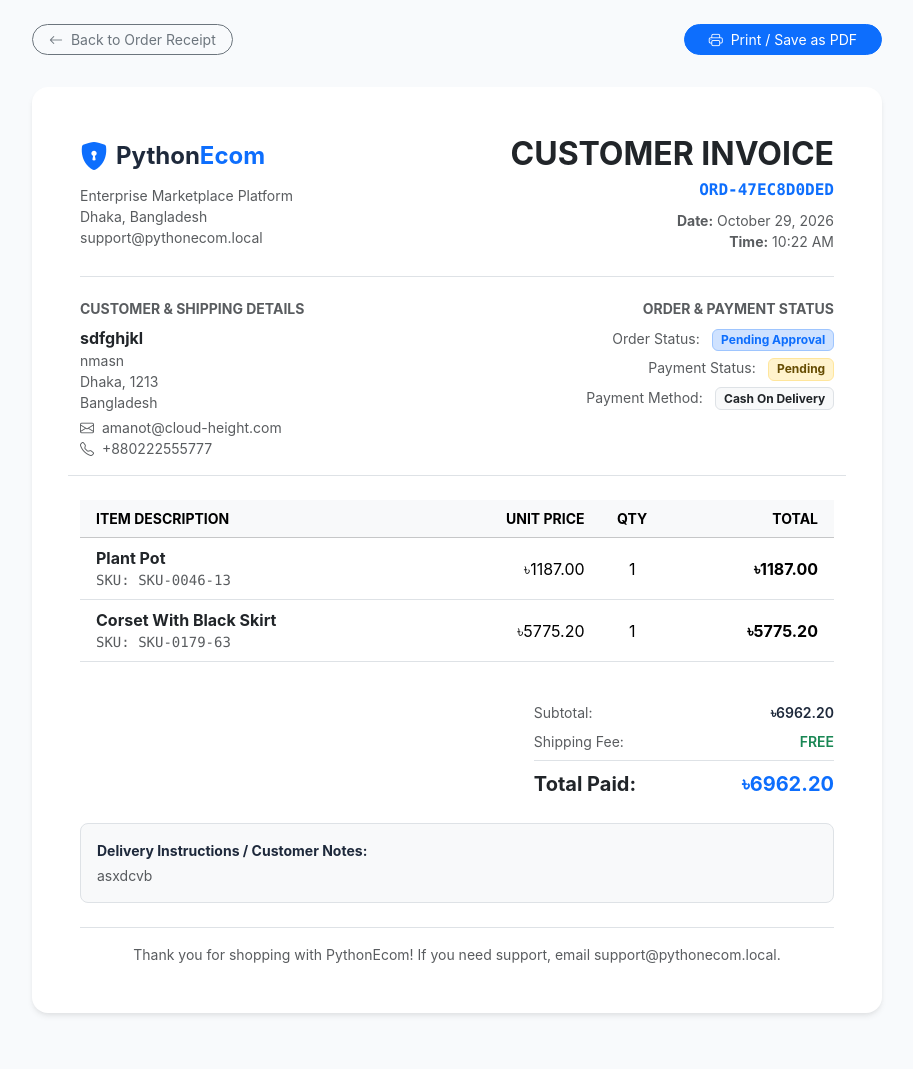
After one commit to alimranedx/pythonecom, a Django app: page /orders/invoice/ORD-47EC8D0DED/ in a window 1280 px wide. The commit adds this page. Shown: the whole page, without its empty margins (183-1096 px from the left). Run offline with Django 5.2, Linux system fonts and the light colour scheme; a user stored in the database is signed in; data comes from the database, SQL or seed files in the repository; data that the repository does not hold is empty.

Commit message:
fix(orders): add customer-facing invoice route with IDOR protection and link from confirmation and order history

```diff
--- a/orders/urls.py
+++ b/orders/urls.py
@@ -6,4 +6,5 @@ urlpatterns = [
     path('confirmation/<str:order_number>/', views.order_confirmation, name='order_confirmation'),
     path('bkash/callback/', views.bkash_callback, name='bkash_callback'),
     path('bkash/retry/<str:order_number>/', views.retry_bkash_payment, name='retry_bkash_payment'),
+    path('invoice/<str:order_number>/', views.order_invoice, name='order_invoice'),
 ]
--- a/orders/views.py
+++ b/orders/views.py
@@ -210,3 +210,19 @@ def retry_bkash_payment(request, order_number):
         err_msg = bkash_res.get('message', 'Unable to reach bKash gateway.')
         messages.error(request, f"bKash Gateway Notice: {err_msg}")
         return redirect('order_confirmation', order_number=order.order_number)
+
+
+def order_invoice(request, order_number):
+    """
+    Renders customer-facing printable order invoice.
+    Protected with IDOR validation (scoped to order owner, authorized session, or staff).
+    """
+    order = get_object_or_404(Order.objects.prefetch_related('items__product'), order_number=order_number)
+    if order.user:
+        if order.user != request.user and not (request.user.is_authenticated and request.user.is_staff):
+            raise PermissionDenied("You do not have permission to view this invoice.")
+    else:
+        if request.session.get('last_order_number') != order.order_number and not (request.user.is_authenticated and request.user.is_staff):
+            raise PermissionDenied("You do not have permission to view this invoice.")
+
+    return render(request, 'orders/invoice.html', {'order': order})
--- a/templates/accounts/orders.html
+++ b/templates/accounts/orders.html
@@ -53,7 +53,7 @@
                                     <span class="badge bg-light text-dark border d-block mb-1">{{ order.get_payment_method_display }}</span>{% if order.transaction_id %}<span class="badge bg-danger-subtle text-danger font-monospace border border-danger-subtle d-inline-block small" title="bKash TrxID"><i class="bi bi-receipt me-1"></i>{{ order.transaction_id }}</span>{% endif %}
                                 </td>
                                 <td class="text-end pe-4">
-                                    <a href="{% url 'order_confirmation' order.order_number %}" class="btn btn-sm btn-outline-primary rounded-pill">
+                                    <a href="{% url 'order_invoice' order.order_number %}" target="_blank" class="btn btn-sm btn-outline-secondary rounded-pill me-1" title="Print Invoice"><i class="bi bi-printer"></i></a><a href="{% url 'order_confirmation' order.order_number %}" class="btn btn-sm btn-outline-primary rounded-pill">
                                         View Details
                                     </a>
                                 </td>
--- a/templates/orders/confirmation.html
+++ b/templates/orders/confirmation.html
@@ -240,7 +240,7 @@
                     <a href="{% url 'home' %}" class="btn btn-primary rounded-pill px-4">
                         <i class="bi bi-house me-1"></i> Back to Marketplace
                     </a>
-                    <a href="{% url 'admin_order_invoice' order.pk %}" target="_blank" class="btn btn-outline-secondary rounded-pill px-4">
+                    <a href="{% url 'order_invoice' order.order_number %}" target="_blank" class="btn btn-outline-secondary rounded-pill px-4">
                         <i class="bi bi-printer me-1"></i> Print Invoice
                     </a>
                     {% if request.user.is_authenticated and not request.user.is_staff %}
--- /dev/null
+++ b/templates/orders/invoice.html
@@ -0,0 +1,191 @@
+<!DOCTYPE html>
+<html lang="en">
+<head>
+    <meta charset="UTF-8">
+    <meta name="viewport" content="width=device-width, initial-scale=1.0">
+    <title>Invoice {{ order.order_number }} | PythonEcom</title>
+    <link href="https://cdn.jsdelivr.net/npm/bootstrap@5.3.3/dist/css/bootstrap.min.css" rel="stylesheet">
+    <link href="https://cdn.jsdelivr.net/npm/bootstrap-icons@1.11.3/font/bootstrap-icons.min.css" rel="stylesheet">
+    <style>
+        body {
+            background-color: #f8fafc;
+            font-family: -apple-system, BlinkMacSystemFont, "Segoe UI", Roboto, "Helvetica Neue", Arial, sans-serif;
+            color: #1e293b;
+        }
+        .invoice-card {
+            max-width: 850px;
+            margin: 2rem auto;
+            background: #ffffff;
+            border-radius: 16px;
+            box-shadow: 0 4px 6px -1px rgba(0, 0, 0, 0.08), 0 2px 4px -1px rgba(0, 0, 0, 0.04);
+            padding: 3rem;
+        }
+        @media print {
+            body {
+                background: #ffffff;
+            }
+            .no-print {
+                display: none !important;
+            }
+            .invoice-card {
+                box-shadow: none;
+                margin: 0;
+                padding: 0;
+                max-width: 100%;
+            }
+        }
+    </style>
+</head>
+<body>
+    <div class="container py-4">
+        <!-- Action Buttons (Hidden when printed) -->
+        <div class="d-flex justify-content-between align-items-center mb-4 no-print" style="max-width: 850px; margin: 0 auto;">
+            <a href="{% url 'order_confirmation' order.order_number %}" class="btn btn-outline-secondary btn-sm rounded-pill px-3">
+                <i class="bi bi-arrow-left me-1"></i> Back to Order Receipt
+            </a>
+            <button onclick="window.print()" class="btn btn-primary btn-sm rounded-pill px-4">
+                <i class="bi bi-printer me-1"></i> Print / Save as PDF
+            </button>
+        </div>
+
+        <!-- Printable Invoice -->
+        <div class="invoice-card">
+            <!-- Header -->
+            <div class="d-flex justify-content-between align-items-start border-bottom pb-4 mb-4">
+                <div>
+                    <div class="d-flex align-items-center gap-2 mb-2">
+                        <i class="bi bi-shield-lock-fill text-primary fs-3"></i>
+                        <span class="fs-4 fw-bold">Python<span class="text-primary">Ecom</span></span>
+                    </div>
+                    <small class="text-muted d-block">Enterprise Marketplace Platform</small>
+                    <small class="text-muted d-block">Dhaka, Bangladesh</small>
+                    <small class="text-muted d-block">support@pythonecom.local</small>
+                </div>
+                <div class="text-end">
+                    <h2 class="fw-bold text-dark mb-1">CUSTOMER INVOICE</h2>
+                    <span class="font-monospace text-primary fw-bold fs-6">{{ order.order_number }}</span>
+                    <div class="mt-2 small text-muted">
+                        <div><strong>Date:</strong> {{ order.created_at|date:"F d, Y" }}</div>
+                        <div><strong>Time:</strong> {{ order.created_at|date:"h:i A" }}</div>
+                    </div>
+                </div>
+            </div>
+
+            <!-- Customer & Payment Details -->
+            <div class="row g-4 mb-4 pb-3 border-bottom">
+                <div class="col-6">
+                    <h6 class="fw-bold text-muted text-uppercase small mb-2">Customer & Shipping Details</h6>
+                    <div class="fw-bold text-dark fs-6">{{ order.full_name }}</div>
+                    <div class="small text-muted">{{ order.street_address }}</div>
+                    <div class="small text-muted">{{ order.city }}{% if order.postal_code %}, {{ order.postal_code }}{% endif %}</div>
+                    <div class="small text-muted">{{ order.country }}</div>
+                    <div class="small text-muted mt-1"><i class="bi bi-envelope me-1"></i> {{ order.email }}</div>
+                    <div class="small text-muted"><i class="bi bi-telephone me-1"></i> {{ order.phone }}</div>
+                </div>
+                <div class="col-6 text-end">
+                    <h6 class="fw-bold text-muted text-uppercase small mb-2">Order & Payment Status</h6>
+                    <div class="mb-1">
+                        <span class="small text-muted me-2">Order Status:</span>
+                        <span class="badge bg-primary-subtle text-primary border border-primary-subtle">
+                            {{ order.get_status_display }}
+                        </span>
+                    </div>
+                    <div class="mb-1">
+                        <span class="small text-muted me-2">Payment Status:</span>
+                        {% if order.payment_status == 'paid' %}
+                            <span class="badge bg-success-subtle text-success border border-success-subtle">
+                                <i class="bi bi-check-circle me-1"></i>Paid
+                            </span>
+                        {% elif order.payment_status == 'failed' %}
+                            <span class="badge bg-danger-subtle text-danger border border-danger-subtle">Failed</span>
+                        {% else %}
+                            <span class="badge bg-warning-subtle text-warning-emphasis border border-warning-subtle">{{ order.get_payment_status_display }}</span>
+                        {% endif %}
+                    </div>
+                    <div>
+                        <span class="small text-muted me-2">Payment Method:</span>
+                        <span class="badge bg-light text-dark border">{{ order.get_payment_method_display }}</span>
+                    </div>
+                    {% if order.transaction_id %}
+                    <div class="mt-2">
+                        <span class="small text-muted me-2">bKash TrxID:</span>
+                        <code class="fw-bold text-danger fs-6">{{ order.transaction_id }}</code>
+                    </div>
+                    {% endif %}
+                </div>
+            </div>
+
+            <!-- Itemized Table -->
+            <div class="table-responsive mb-4">
+                <table class="table align-middle">
+                    <thead class="table-light">
+                        <tr class="small text-uppercase">
+                            <th class="ps-3">Item Description</th>
+                            <th class="text-end">Unit Price</th>
+                            <th class="text-center">Qty</th>
+                            <th class="text-end pe-3">Total</th>
+                        </tr>
+                    </thead>
+                    <tbody>
+                        {% for item in order.items.all %}
+                            <tr>
+                                <td class="ps-3">
+                                    <strong class="text-dark">{{ item.product_name }}</strong>
+                                    {% if item.product and item.product.sku %}
+                                        <div class="text-muted small font-monospace">SKU: {{ item.product.sku }}</div>
+                                    {% endif %}
+                                </td>
+                                <td class="text-end">৳{{ item.product_price }}</td>
+                                <td class="text-center">{{ item.quantity }}</td>
+                                <td class="text-end pe-3 fw-bold">৳{{ item.line_total }}</td>
+                            </tr>
+                        {% endfor %}
+                    </tbody>
+                </table>
+            </div>
+
+            <!-- Financial Summary -->
+            <div class="row justify-content-end mb-4">
+                <div class="col-6 col-md-5">
+                    <div class="d-flex justify-content-between mb-2 small">
+                        <span class="text-muted">Subtotal:</span>
+                        <span class="fw-semibold">৳{{ order.subtotal }}</span>
+                    </div>
+                    {% if order.discount_amount > 0 %}
+                    <div class="d-flex justify-content-between mb-2 small text-success">
+                        <span>Coupon Discount ({% if order.coupon_code %}{{ order.coupon_code }}{% else %}Special{% endif %}):</span>
+                        <span class="fw-semibold">-৳{{ order.discount_amount }}</span>
+                    </div>
+                    {% endif %}
+                    <div class="d-flex justify-content-between mb-2 small">
+                        <span class="text-muted">Shipping Fee:</span>
+                        <span class="fw-semibold">
+                            {% if order.shipping_fee == 0 %}
+                                <span class="text-success">FREE</span>
+                            {% else %}
+                                ৳{{ order.shipping_fee }}
+                            {% endif %}
+                        </span>
+                    </div>
+                    <div class="d-flex justify-content-between pt-2 border-top fs-5 fw-bold text-dark">
+                        <span>Total Paid:</span>
+                        <span class="text-primary">৳{{ order.total_amount }}</span>
+                    </div>
+                </div>
+            </div>
+
+            {% if order.notes %}
+                <div class="bg-light p-3 rounded-3 mb-4 small border">
+                    <strong>Delivery Instructions / Customer Notes:</strong>
+                    <div class="text-muted mt-1">{{ order.notes }}</div>
+                </div>
+            {% endif %}
+
+            <!-- Footer -->
+            <div class="text-center text-muted small pt-3 border-top">
+                Thank you for shopping with PythonEcom! If you need support, email support@pythonecom.local.
+            </div>
+        </div>
+    </div>
+</body>
+</html>
```
Also changed, not shown: orders/tests.py (+27 -0 lines).
